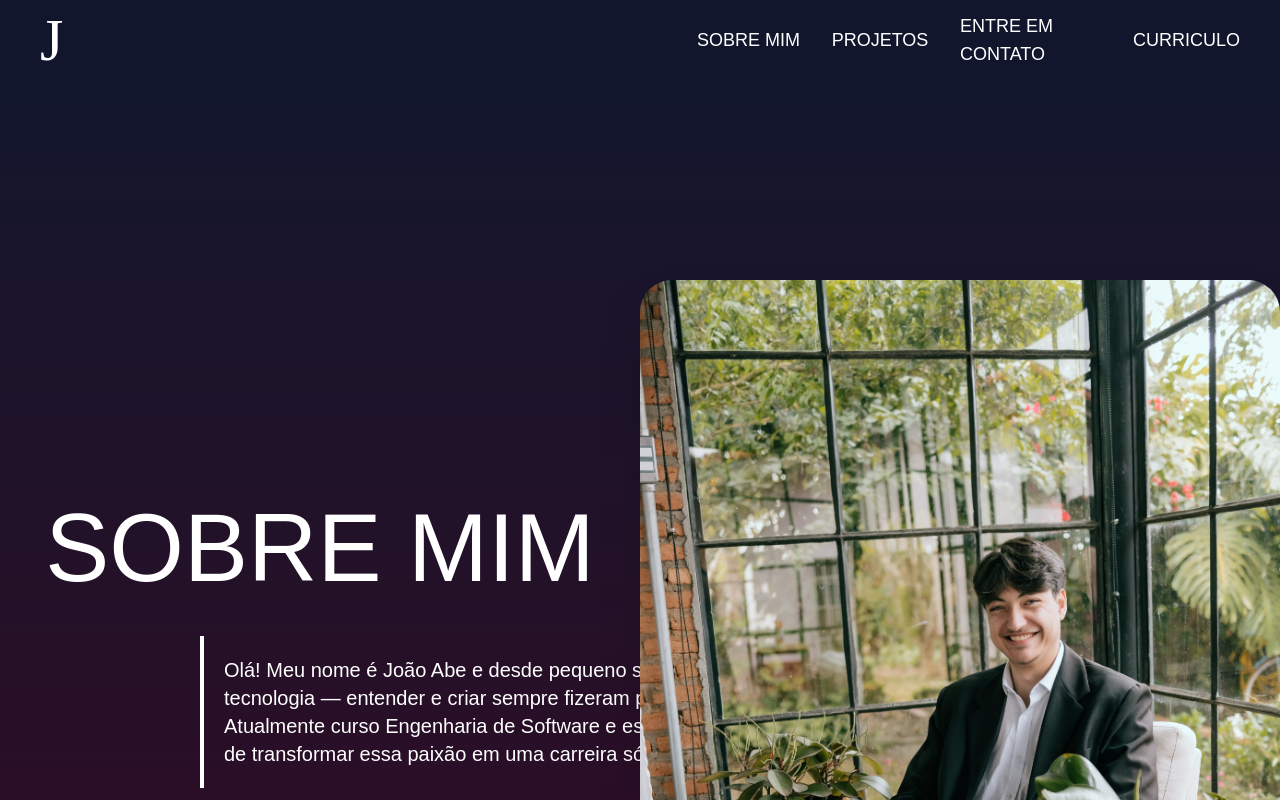
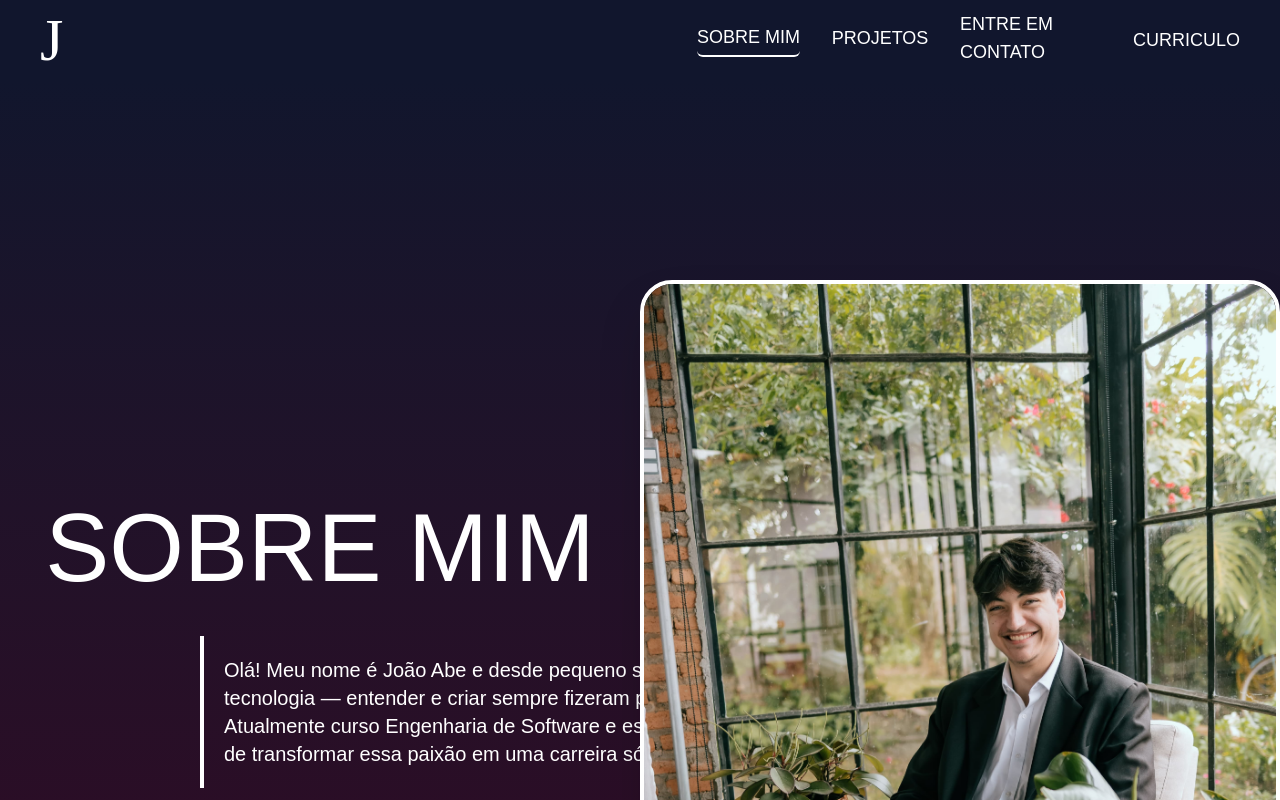
Before and after one commit to MrJoaoAbe/Portf-lio, a React (Vite) app: page /sobremim in a window 1280 px wide. Shown: the top 800 px of the page. Built offline with nearby package versions, Linux system fonts and the light colour scheme; a web font is replaced by a local one.

Commit message:
add feature

```diff
--- a/src/components/Navbar.jsx
+++ b/src/components/Navbar.jsx
@@ -1,20 +1,36 @@
-import { Link } from "react-router-dom"
+import { NavLink } from "react-router-dom"
 
 function Navbar() {
     return (
         <div className="bg-[#11162D] h-20 grid grid-cols-8 text-white">
             <div className="flex items-center col-start-1 ">
-                <Link to="/" className="rouge-font text-6xl ml-10">J</Link>
+                <NavLink to="/" className="rouge-font text-6xl ml-10">J</NavLink>
             </div>
+
             <div className="flex items-center justify-end col-start-5 text-lg">
-                <Link to="/sobremim">SOBRE MIM</Link>
+                <NavLink to="/sobremim" className={({ isActive }) =>
+                    isActive
+                        ? "border-b-2 border-white pb-1 text-white rounded-b-md"
+                        : "hover:border-b-2 hover:border-white pb-1 text-white transition duration-500 rounded-b-md"
+                }>SOBRE MIM</NavLink>
             </div>
+
             <div className="flex items-center justify-center col-start-6 text-lg">
-                <Link to="/projetos">PROJETOS</Link>
+                <NavLink to="/projetos" className={({ isActive }) =>
+                    isActive
+                        ? "border-b-2 border-white pb-1 text-white rounded-b-md"
+                        : "hover:border-b-2 hover:border-white pb-1 text-white transition duration-500 rounded-b-md"
+                }>PROJETOS</NavLink>
             </div>
+
             <div className="flex items-center justify-end col-start-7 text-lg">
-                <Link to="/contato">ENTRE EM CONTATO</Link>
+                <NavLink to="/contato" className={({ isActive }) =>
+                    isActive
+                        ? "border-b-2 border-white pb-1 text-white rounded-b-md"
+                        : "hover:border-b-2 hover:border-white pb-1 text-white transition duration-500 rounded-b-md"
+                }>ENTRE EM CONTATO</NavLink>
             </div>
+
             <div className="flex items-center justify-end col-start-8 text-lg mr-10">
                 <h1>CURRICULO</h1>
             </div>
--- a/src/pages/SobreMim.jsx
+++ b/src/pages/SobreMim.jsx
@@ -22,7 +22,7 @@ function SobreMim() {
                 </div>
 
                 <div>
-                    <img src={JoaoAbe} alt="JoaoAbe" className='w-170 rounded-4xl select-none pointer-events-none shadow-2xl' draggable="false" />
+                    <img src={JoaoAbe} alt="JoaoAbe" className='w-170 rounded-4xl select-none pointer-events-none shadow-2xl border-4 border-white' draggable="false" />
                 </div>
             </div>
 
```
